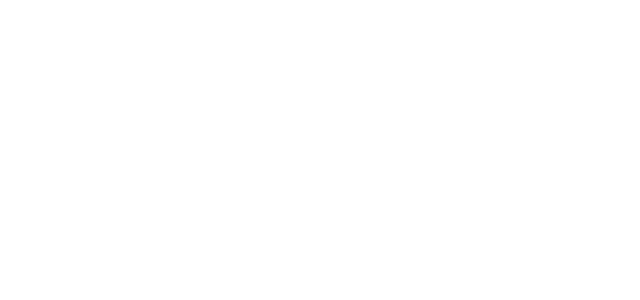
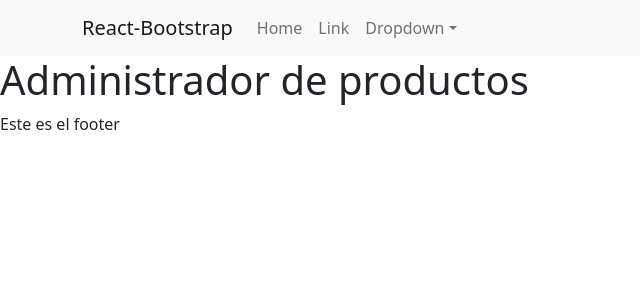
Before and after one commit to carlosmsx/c2i-crud-cafeteria, a React (Create React App) app: page /administrar in a window 1280 px wide. Shown: the top 300 px of the page, without its empty margins (0-640 px from the left). Built offline with nearby package versions, Linux system fonts and the light colour scheme.

Commit message:
modificamos el readme, agregamos el componente Error404

```diff
--- a/public/index.html
+++ b/public/index.html
@@ -1,5 +1,5 @@
 <!DOCTYPE html>
-<html lang="en">
+<html lang="es">
   <head>
     <meta charset="utf-8" />
     <link rel="icon" href="%PUBLIC_URL%/favicon.ico" />
--- a/src/App.js
+++ b/src/App.js
@@ -1,9 +1,27 @@
 import './App.css';
+import {BrowserRouter, Routes, Route} from 'react-router-dom';
+import Home from './components/views/Home';
+import AdminProductos from './components/views/AdminProductos';
+import CrearProducto from './components/views/CrearProducto';
+import EditarProducto from './components/views/EditarProducto';
+import Error404 from './components/views/Error404';
+import Menu from './components/common/Menu';
+import Footer from './components/common/Footer';
 
 function App() {
   return (
     <div>
-
+      <BrowserRouter>
+        <Menu></Menu>
+        <Routes>
+          <Route exact path='/' element={<Home></Home>}></Route>
+          <Route exact path='/administrar' element={<AdminProductos></AdminProductos>}></Route>
+          <Route exact path='/administrar/producto/crear' element={<CrearProducto></CrearProducto>}></Route>
+          <Route exact path='/administrar/producto/editar/:id' element={<EditarProducto></EditarProducto>}></Route>
+          <Route path='*' element={<Error404></Error404>}></Route>
+        </Routes>
+        <Footer></Footer>
+      </BrowserRouter>
     </div>
   );
 }
--- /dev/null
+++ b/src/components/common/Footer.jsx
@@ -0,0 +1,11 @@
+import React from 'react';
+
+const Footer = () => {
+    return (
+        <div>
+            <p>Este es el footer</p>
+        </div>
+    );
+};
+
+export default Footer;
--- /dev/null
+++ b/src/components/common/Menu.jsx
@@ -0,0 +1,35 @@
+import React from 'react';
+import {Container, Navbar, Nav, NavDropdown} from 'react-bootstrap';
+import 'bootstrap/dist/css/bootstrap.min.css'
+
+const Menu = () => {
+    return (
+        <Navbar bg="light" expand="lg">
+            <Container>
+            <Navbar.Brand href="#home">React-Bootstrap</Navbar.Brand>
+            <Navbar.Toggle aria-controls="basic-navbar-nav" />
+            <Navbar.Collapse id="basic-navbar-nav">
+                <Nav className="me-auto">
+                <Nav.Link href="#home">Home</Nav.Link>
+                <Nav.Link href="#link">Link</Nav.Link>
+                <NavDropdown title="Dropdown" id="basic-nav-dropdown">
+                    <NavDropdown.Item href="#action/3.1">Action</NavDropdown.Item>
+                    <NavDropdown.Item href="#action/3.2">
+                    Another action
+                    </NavDropdown.Item>
+                    <NavDropdown.Item href="#action/3.3">Something</NavDropdown.Item>
+                    <NavDropdown.Divider />
+                    <NavDropdown.Item href="#action/3.4">
+                    Separated link
+                    </NavDropdown.Item>
+                </NavDropdown>
+                </Nav>
+            </Navbar.Collapse>
+            </Container>
+        </Navbar>
+    )
+}
+
+
+
+export default Menu;
--- /dev/null
+++ b/src/components/views/AdminProductos.jsx
@@ -0,0 +1,11 @@
+import React from 'react';
+
+const AdminProductos = () => {
+    return (
+        <div>
+            <h1>Administrador de productos</h1>
+        </div>
+    );
+};
+
+export default AdminProductos;
--- /dev/null
+++ b/src/components/views/CrearProducto.jsx
@@ -0,0 +1,11 @@
+import React from 'react';
+
+const CrearProducto = () => {
+    return (
+        <div>
+            <h1>Crear Producto</h1>
+        </div>
+    );
+};
+
+export default CrearProducto;
--- /dev/null
+++ b/src/components/views/EditarProducto.jsx
@@ -0,0 +1,11 @@
+import React from 'react';
+
+const EditarProducto = () => {
+    return (
+        <div>
+            <h1>Editar Producto</h1>
+        </div>
+    );
+};
+
+export default EditarProducto;
--- /dev/null
+++ b/src/components/views/Error404.jsx
@@ -0,0 +1,12 @@
+import React from 'react';
+
+const Error404 = () => {
+    return (
+        <div>
+            <h1>Error 404</h1>
+            <p>Página no encontrada</p>
+        </div>
+    );
+};
+
+export default Error404;
--- /dev/null
+++ b/src/components/views/Home.jsx
@@ -0,0 +1,11 @@
+import React from 'react';
+
+const home = () => {
+    return (
+        <div>
+            <h1>Pagina Principal</h1>
+        </div>
+    );
+};
+
+export default home;
```
Also changed, not shown: 1 other file (tests, documents, lock files or other folders).
